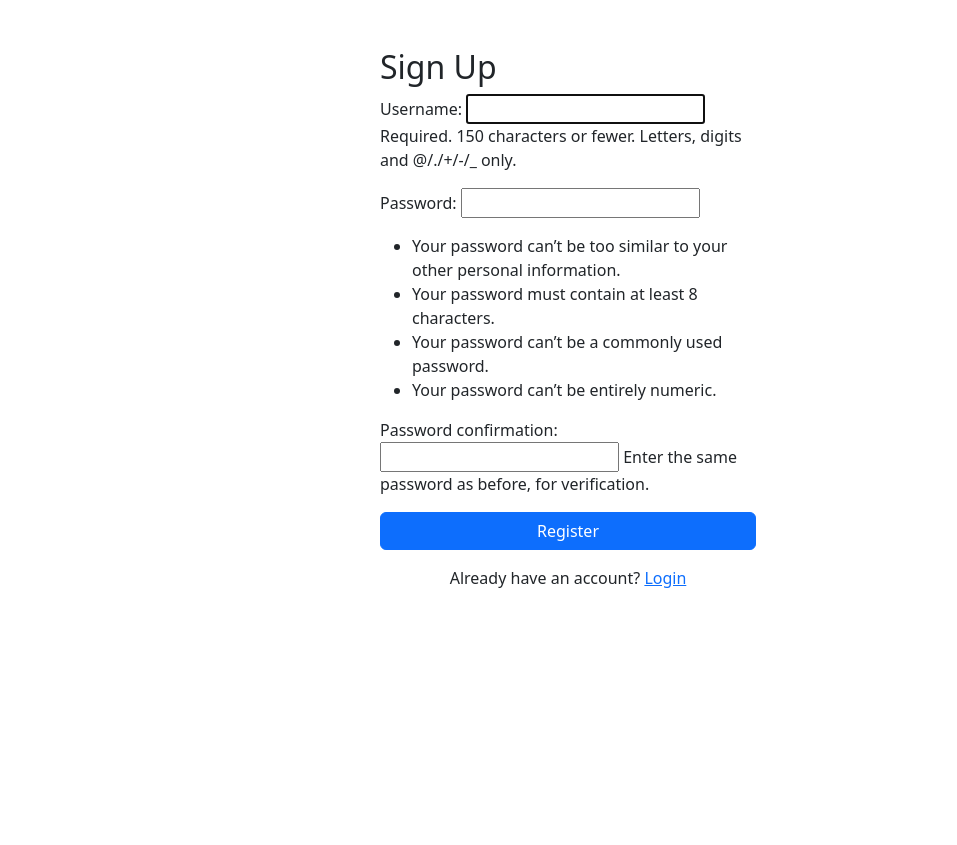
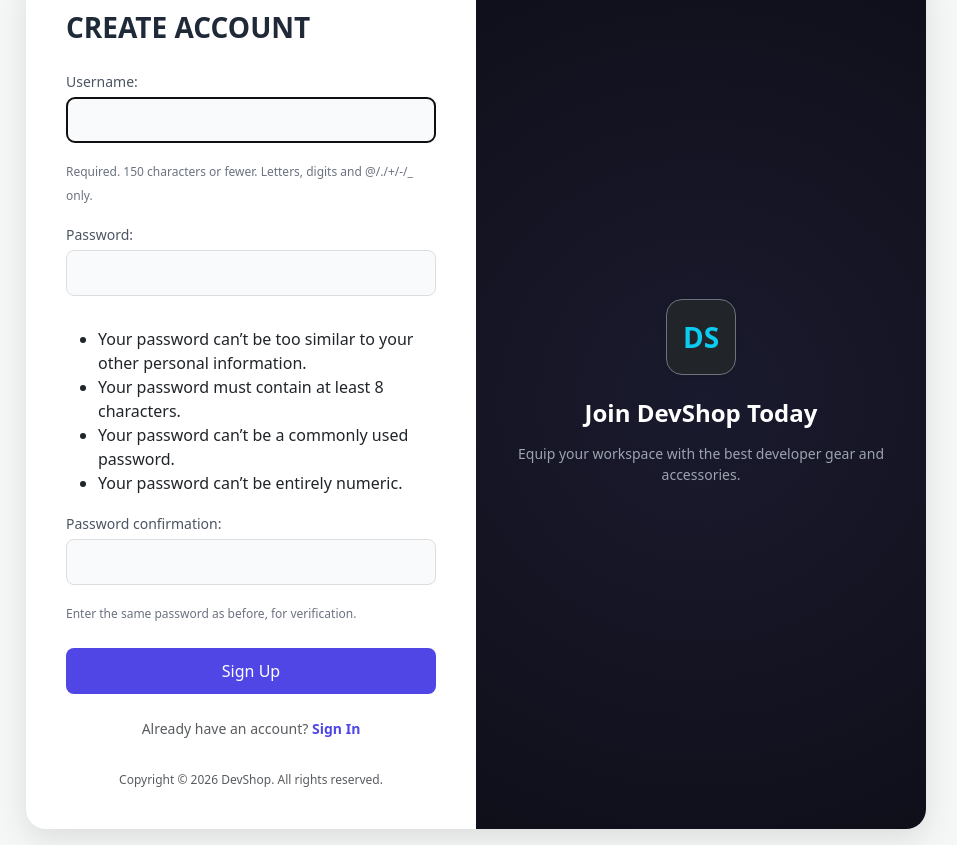
Before and after one commit to Ankita-creater05/my-ecommerce-project, a Django app: page /signup/ in a window 1280 px wide. Shown: the whole page, without its empty margins (72-1029 px from the left). Before the commit the page ends 588 px from the top, so only its background shows below. Run offline with Django 5.2, Linux system fonts and the light colour scheme.

Commit message:
Update signup page design matching login page

```diff
--- a/my_ecommerce_project/store/templates/store/login.html
+++ b/my_ecommerce_project/store/templates/store/login.html
@@ -137,7 +137,7 @@
                 <button type="submit" class="btn btn-custom-login w-100 mb-3 shadow-sm">Login</button>
 
                 <div class="text-center text-muted small">
-                    Don't have an account? <a href="#" class="text-decoration-none fw-bold text-primary">Signup</a>
+                    Don't have an account? <a href="{% url 'signup' %}" class="text-decoration-none fw-bold text-primary">signup</a>
                 </div>
             </form>
 
--- a/my_ecommerce_project/store/templates/store/signup.html
+++ b/my_ecommerce_project/store/templates/store/signup.html
@@ -1,12 +1,111 @@
-{% extends 'store/base.html' %}
-{% block content %}
-<div class="container mt-5" style="max-width: 400px;">
-    <h2>Sign Up</h2>
-    <form method="POST">
-        {% csrf_token %}
-        {{ form.as_p }}
-        <button type="submit" class="btn btn-primary w-100">Register</button>
-    </form>
-    <p class="mt-3 text-center">Already have an account? <a href="{% url 'login' %}">Login</a></p>
-</div>
-{% endblock %}
+<!DOCTYPE html>
+<html lang="en">
+<head>
+    <meta charset="UTF-8">
+    <meta name="viewport" content="width=device-width, initial-scale=1.0">
+    <title>Sign Up - DevShop</title>
+    <!-- Bootstrap 5 CSS -->
+    <link href="https://cdn.jsdelivr.net/npm/bootstrap@5.3.0/dist/css/bootstrap.min.css" rel="stylesheet">
+    <style>
+        body {
+            background-color: #f4f7f6;
+            height: 100vh;
+            display: flex;
+            align-items: center;
+            justify-content: center;
+        }
+        .card-container {
+            background: #ffffff;
+            border-radius: 20px;
+            box-shadow: 0 10px 30px rgba(0, 0, 0, 0.1);
+            overflow: hidden;
+            width: 900px;
+            max-width: 100%;
+        }
+        .form-section {
+            padding: 40px;
+        }
+        .brand-section {
+            background: radial-gradient(circle, #1a1a2e 0%, #0f0f1a 100%);
+            color: white;
+            padding: 40px;
+            display: flex;
+            flex-direction: column;
+            align-items: center;
+            justify-content: center;
+            text-align: center;
+        }
+        .btn-custom {
+            background-color: #4f46e5;
+            color: white;
+            border-radius: 8px;
+            padding: 10px;
+            font-weight: 500;
+        }
+        .btn-custom:hover {
+            background-color: #4338ca;
+            color: white;
+        }
+        /* Django form inputs ko styling dene ke liye */
+        .form-section input {
+            width: 100%;
+            padding: 10px;
+            margin-bottom: 15px;
+            border: 1px solid #ddd;
+            border-radius: 8px;
+            background-color: #f9fafb;
+        }
+        .form-section label {
+            font-size: 14px;
+            color: #4b5563;
+            margin-bottom: 5px;
+            font-weight: 500;
+        }
+        .helptext, ul.errorlist {
+            font-size: 12px;
+            color: #6b7280;
+            list-style: none;
+            padding: 0;
+            margin-bottom: 10px;
+        }
+        ul.errorlist {
+            color: #dc2626;
+        }
+    </style>
+</head>
+<body>
+
+    <div class="container d-flex justify-content: center;">
+        <div class="row card-container m-3">
+            <!-- Left Side: Signup Form -->
+            <div class="col-md-6 form-section d-flex flex-column justify-content-center">
+                <h3 class="fw-bold mb-4" style="color: #1f2937;">CREATE ACCOUNT</h3>
+
+                <form method="POST">
+                    {% csrf_token %}
+                    {{ form.as_p }}
+                    <button type="submit" class="btn btn-custom w-100 mt-2">Sign Up</button>
+                </form>
+
+                <p class="mt-4 text-center text-muted" style="font-size: 14px;">
+                    Already have an account? <a href="{% url 'login' %}" class="text-decoration-none fw-bold" style="color: #4f46e5;">Sign In</a>
+                </p>
+
+                <div class="text-center mt-3 text-muted" style="font-size: 12px;">
+                    Copyright © 2026 DevShop. All rights reserved.
+                </div>
+            </div>
+
+            <!-- Right Side: Brand Banner -->
+            <div class="col-md-6 brand-section d-none d-md-flex">
+                <div class="mb-3 p-3 bg-dark rounded-4 shadow-sm border border-secondary">
+                    <span class="fs-3 fw-bold text-info">DS</span>
+                </div>
+                <h4 class="fw-bold mt-2">Join DevShop Today</h4>
+                <p class="text-muted small mt-2" style="color: #9ca3af !important;">Equip your workspace with the best developer gear and accessories.</p>
+            </div>
+        </div>
+    </div>
+
+</body>
+</html>
```
